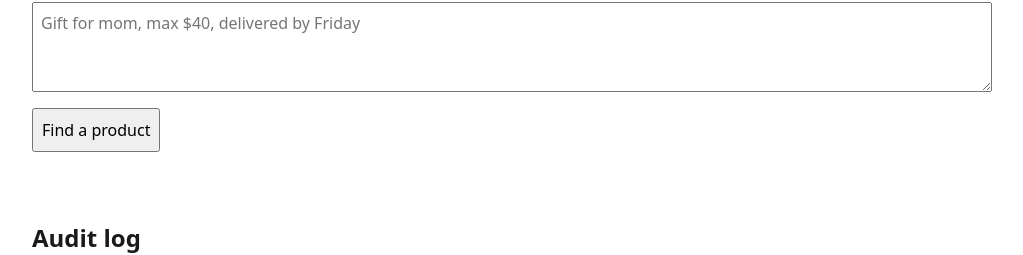
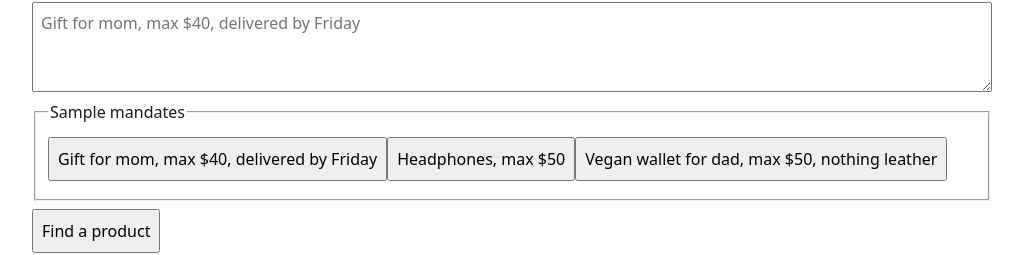
Before and after one commit to ranga138181-debug/agentpurse, a Next.js app: page / in a window 1280 px wide. Shown: the part 237-492 px from the top of the page, without its empty margins (128-1151 px from the left). Built offline with nearby package versions, Linux system fonts and the light colour scheme; what ag-grid-community would draw is missing.

Commit message:
FR-027: add three sample mandates that fill the text field

```diff
--- a/src/components/MandateApp.tsx
+++ b/src/components/MandateApp.tsx
@@ -5,6 +5,12 @@ import { api, formatCents, type ApiError, type Mandate } from "./api";
 import { CandidateCard } from "./CandidateCard";
 import { errorMessage } from "./messages";
 import { PayPalCheckout } from "./PayPalCheckout";
+
+const SAMPLES = [
+  "Gift for mom, max $40, delivered by Friday",
+  "Headphones, max $50",
+  "Vegan wallet for dad, max $50, nothing leather",
+];
 
 export function MandateApp({ nonce }: { nonce?: string }) {
   const [text, setText] = useState("");
@@ -53,6 +59,18 @@ export function MandateApp({ nonce }: { nonce?: string }) {
             placeholder="Gift for mom, max $40, delivered by Friday"
             onChange={(event) => setText(event.target.value)}
           />
+          <fieldset>
+            <legend>Sample mandates</legend>
+            {SAMPLES.map((sample) => (
+              <button
+                key={sample}
+                type="button"
+                onClick={() => setText(sample)}
+              >
+                {sample}
+              </button>
+            ))}
+          </fieldset>
           <button type="submit" disabled={busy}>
             {busy ? "Working…" : "Find a product"}
           </button>
```
Also changed, not shown: agentpurse-specs/10-TRACEABILITY.md (+1 -1 lines), 1 other file (tests, documents, lock files or other folders).
